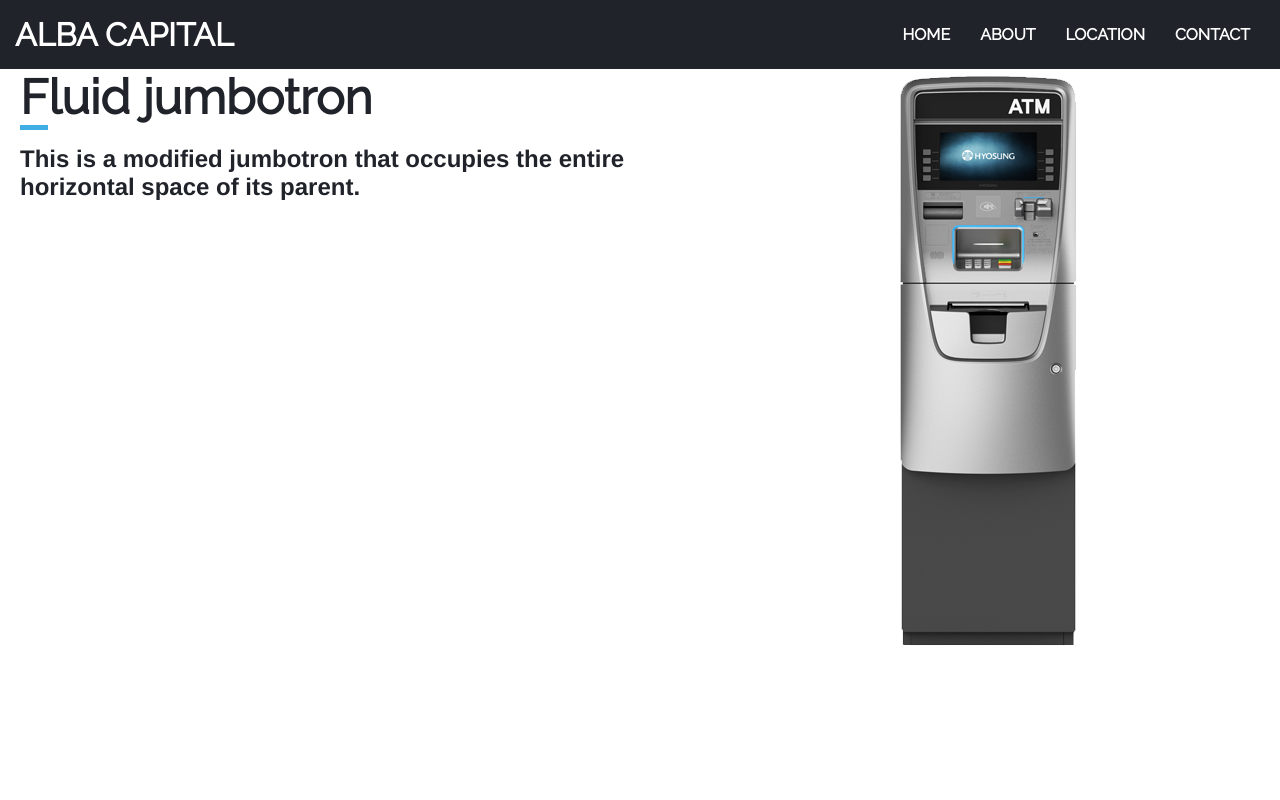
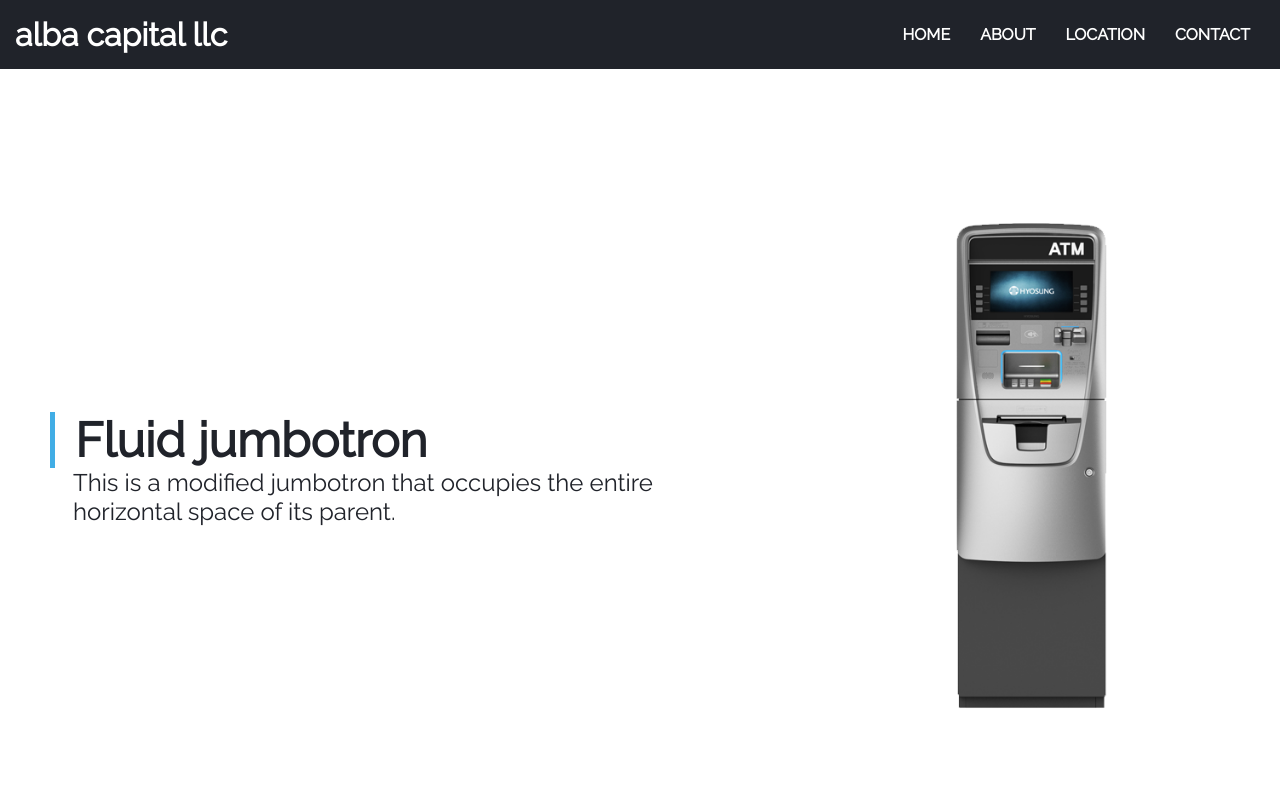
Before and after one commit to JosephAlba19/alba-company, a website: page src/index.html in a window 1280 px wide. Shown: the top 800 px of the page. Drawn offline with Linux system fonts and the light colour scheme.

Commit message:
Aligned hero section to desired specs

```diff
--- a/src/index.html
+++ b/src/index.html
@@ -18,7 +18,7 @@
 <body>
 
     <nav class="navbar">
-        <a href="#" class="logo">Alba Capital</a>
+        <a href="#" class="logo">alba capital llc</a>
         <ul class="nav-links">
             <li class="nav-item">
                 <a href="#" class="nav-link">Home</a>
@@ -38,13 +38,13 @@
     <div id="hero">
         <div class="hero-content">
             <h1><span class="f-btm-brdr">F</span>luid jumbotron</h1>
-            <h4>This is a modified jumbotron that
+            <p>This is a modified jumbotron that
                 occupies the
                 entire horizontal space of its
-                parent.</h4>
+                parent.</p>
         </div>
         <div class="atm-img">
-            <img src="/assets/atm.png" alt="atm machine">
+            <img src="/assets/atm.png" alt="atm machine" style="height: 500px;width:500px;">
         </div>
     </div>
     <div class="feature-wrapper">
--- a/src/scss/style.scss
+++ b/src/scss/style.scss
@@ -34,7 +34,6 @@ nav {
         display: inline-block;
         color: #fff;
         text-decoration: none;
-        text-transform: uppercase;
         font-weight: bold;
         font-size: 2em;
         vertical-align: middle;
@@ -84,22 +83,23 @@ nav {
     height: 100vh;
     max-width: 100%;
     display: flex;
+    align-items: center;
     .hero-content {
         color: $reactBlack;
-        // padding: 50px;
+        padding: 50px;
         font-size: 1.5em;
         display: flex;
-        // justify-content: space-between;
         flex-direction: column;
         h1 {
-            padding-left: 20px;
+            // padding-left: 20px;
             .f-btm-brdr {
-                border-bottom: $skyBlue solid 5px;
+                border-left: $skyBlue solid 5px;
+                padding-left: 20px;
             }
         }
-        h4 {
-            font-family: Helvetica, serif;
-            padding: 20px;
+        p {
+            // font-family: Helvetica, serif;
+            padding-left: 23px;
         }
         .atm-img {
             display: flex;
```
Also changed, not shown: src/css/style.css.
